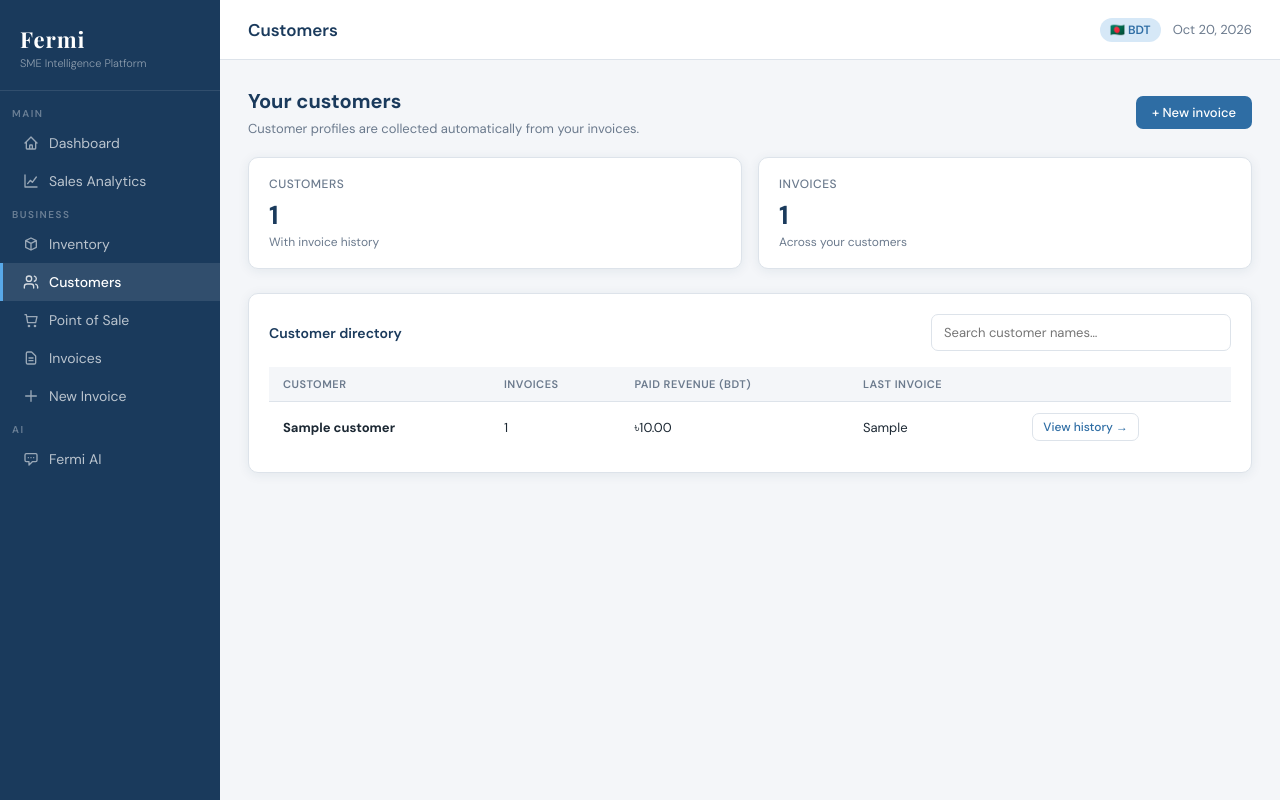
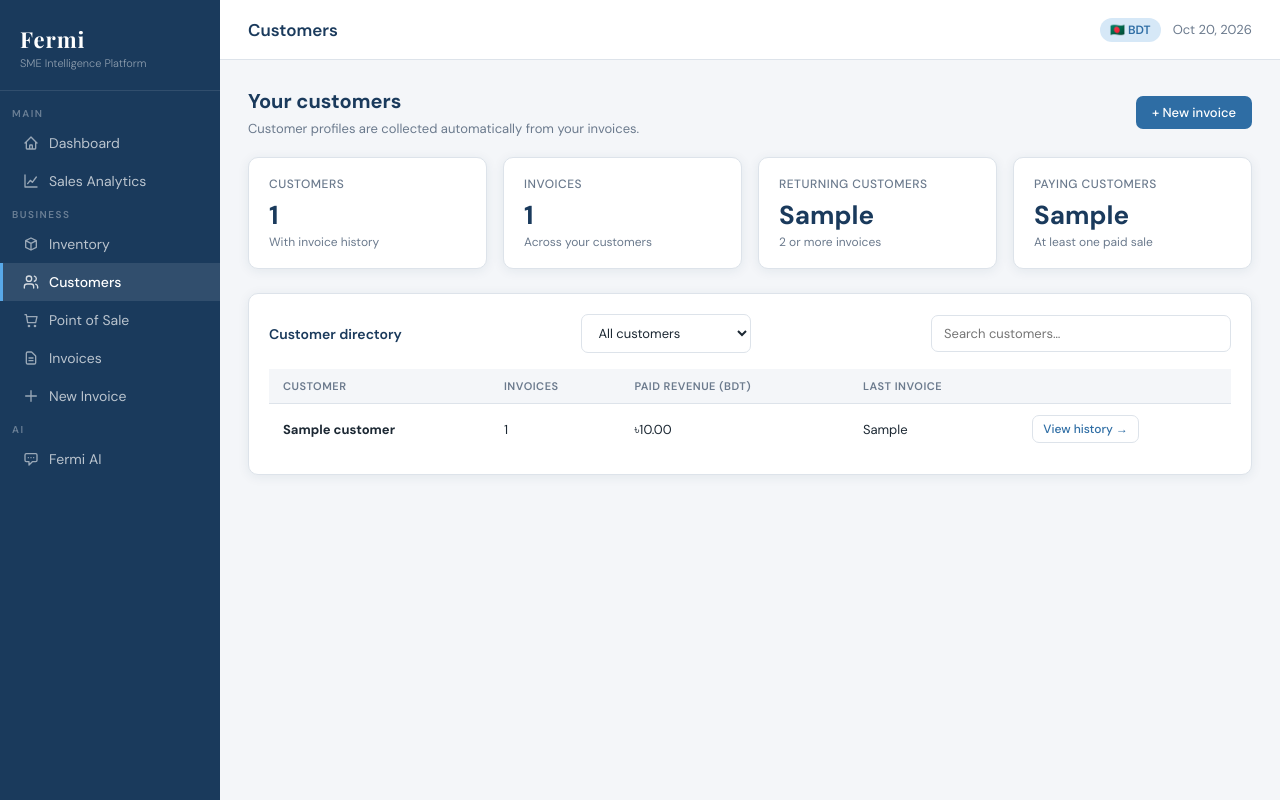
Before and after one commit to tarifuli/Fermi, a Flask app: template templates/customers.html in a window 1280 px wide. Run offline with Flask 3, Linux system fonts and the light colour scheme; the template is opened without the code that fills it: most values are stand-ins (such as "Sample title", 1, 10 or a date in 2020).

Commit message:
Add customer retention overview and interactive directory segments

```diff
--- a/templates/customers.html
+++ b/templates/customers.html
@@ -3,20 +3,22 @@
 {% block topbar_title %}Customers{% endblock %}
 {% block content %}
 <div class="page-header"><div><h1 class="page-title">Your customers</h1><p style="color:var(--muted);font-size:13px;margin-top:6px">Customer profiles are collected automatically from your invoices.</p></div><a href="{{ url_for('new_invoice') }}" class="btn btn-primary">+ New invoice</a></div>
-<div class="stats-grid" style="grid-template-columns:repeat(2,minmax(0,1fr))">
+<div class="stats-grid" style="grid-template-columns:repeat(4,minmax(0,1fr))">
  <div class="stat-card"><div class="stat-label">Customers</div><div class="stat-value">{{ customers|length }}</div><div class="stat-sub">With invoice history</div></div>
  <div class="stat-card"><div class="stat-label">Invoices</div><div class="stat-value">{{ customers|sum(attribute='invoice_count') }}</div><div class="stat-sub">Across your customers</div></div>
+ <div class="stat-card"><div class="stat-label">Returning customers</div><div class="stat-value">{{ returning_customers }}</div><div class="stat-sub">2 or more invoices</div></div>
+ <div class="stat-card"><div class="stat-label">Paying customers</div><div class="stat-value">{{ paid_customers }}</div><div class="stat-sub">At least one paid sale</div></div>
 </div>
 <div class="card">
- <div class="card-header" style="gap:12px;flex-wrap:wrap"><span class="card-title">Customer directory</span><input id="customerSearch" type="search" class="form-control" style="max-width:300px" placeholder="Search customer names…" aria-label="Search customers"></div>
+ <div class="card-header" style="gap:12px;flex-wrap:wrap"><span class="card-title">Customer directory</span><select id="customerFilter" class="form-control" style="max-width:170px" aria-label="Customer segment"><option value="all">All customers</option><option value="returning">Returning</option><option value="new">One invoice</option></select><input id="customerSearch" type="search" class="form-control" style="max-width:300px" placeholder="Search customers…" aria-label="Search customers"></div>
  <div class="table-wrap"><table><thead><tr><th>Customer</th><th>Invoices</th><th>Paid revenue (BDT)</th><th>Last invoice</th><th></th></tr></thead><tbody id="customerRows">
  {% for customer in customers %}
- <tr data-customer="{{ customer.customer_name|lower|e }}"><td><strong>{{ customer.customer_name }}</strong></td><td>{{ customer.invoice_count }}</td><td>৳{{ "{:,.2f}".format(customer.paid_total) }}</td><td>{{ customer.last_invoice|string|truncate(10, True, '') }}</td><td><a class="btn btn-ghost btn-sm" href="{{ url_for('customer_history', name=customer.customer_key) }}">View history →</a></td></tr>
+ <tr data-customer="{{ customer.customer_name|lower|e }}" data-count="{{ customer.invoice_count }}"><td><strong>{{ customer.customer_name }}</strong></td><td>{{ customer.invoice_count }}</td><td>৳{{ "{:,.2f}".format(customer.paid_total) }}</td><td>{{ customer.last_invoice|string|truncate(10, True, '') }}</td><td><a class="btn btn-ghost btn-sm" href="{{ url_for('customer_history', name=customer.customer_key) }}">View history →</a></td></tr>
  {% else %}<tr><td colspan="5" class="empty-state">No customers yet. Create a test invoice to get started.</td></tr>{% endfor %}
  </tbody></table></div><p id="noMatches" style="display:none;color:var(--muted);padding:18px">No customers match your search.</p>
 </div>
 {% endblock %}
 {% block scripts %}<script>
 const search=document.getElementById('customerSearch');
-search.addEventListener('input',()=>{let visible=0;document.querySelectorAll('#customerRows tr[data-customer]').forEach(row=>{const matches=row.dataset.customer.includes(search.value.trim().toLowerCase());row.hidden=!matches;if(matches)visible++});document.getElementById('noMatches').style.display=visible===0&&search.value.trim()?'block':'none'});
+function filterCustomers(){let visible=0;document.querySelectorAll('#customerRows tr[data-customer]').forEach(row=>{const segment=document.getElementById('customerFilter').value;const count=Number(row.dataset.count);const matches=row.dataset.customer.includes(search.value.trim().toLowerCase())&&(segment==='all'||(segment==='returning'&&count>1)||(segment==='new'&&count===1));row.hidden=!matches;if(matches)visible++});document.getElementById('noMatches').style.display=visible===0&&(search.value.trim()||document.getElementById('customerFilter').value!=='all')?'block':'none'};search.addEventListener('input',filterCustomers);document.getElementById('customerFilter').addEventListener('change',filterCustomers);
 </script>{% endblock %}
```
